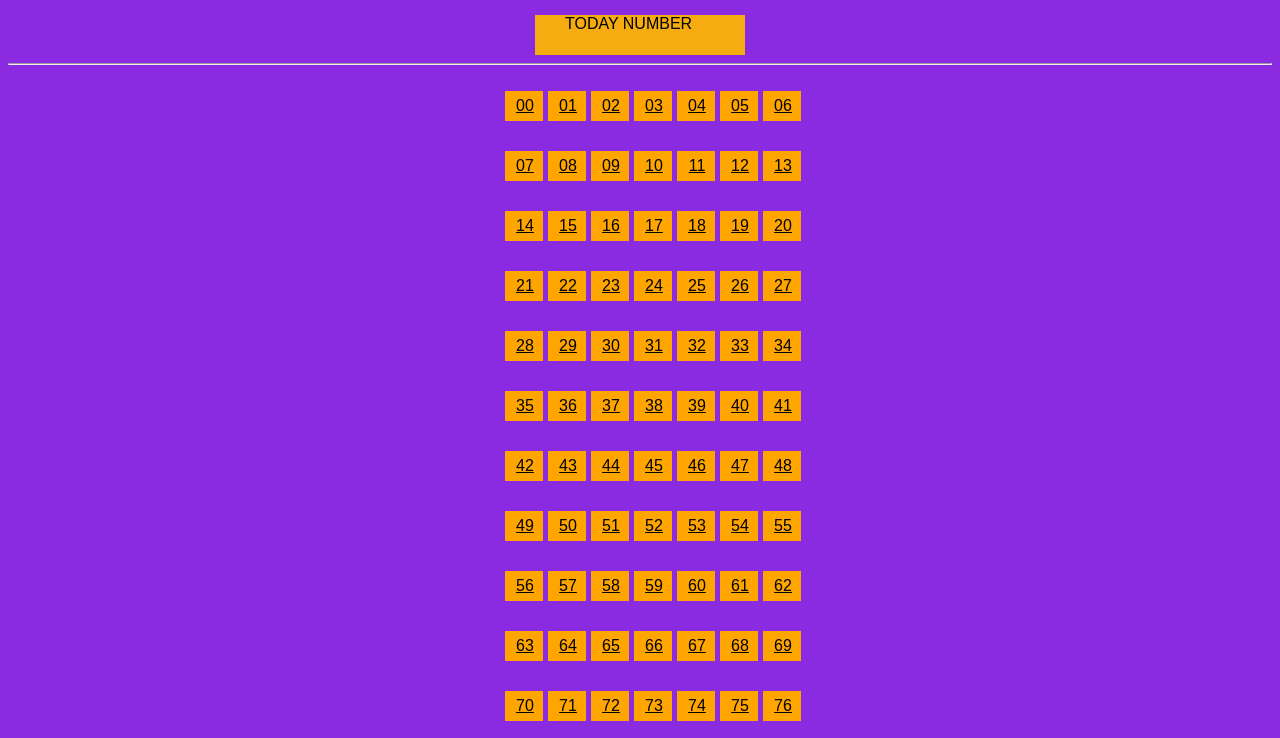
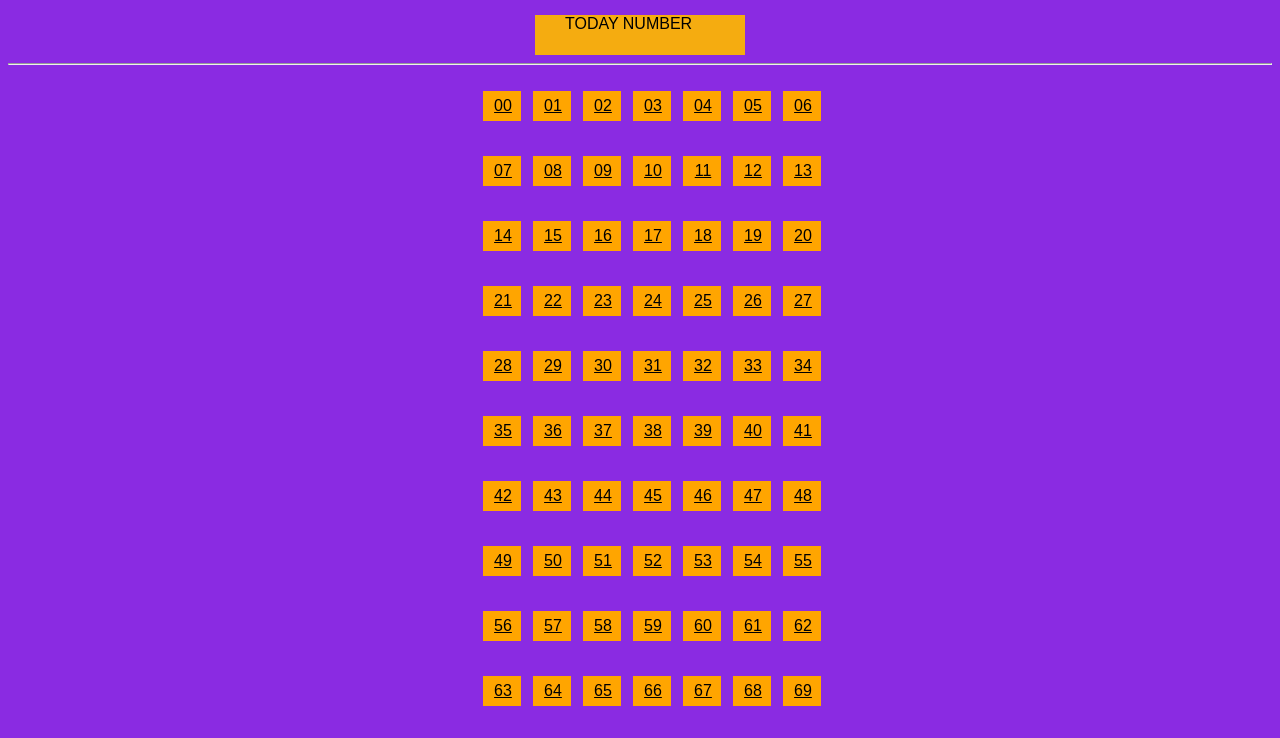
Before and after one commit to eiithu142/2d-boss, a plain HTML site: page index.html in a window 1280 px wide. Shown: the part 48-786 px from the top of the page. Drawn offline with nearby package versions, Linux system fonts and the light colour scheme.

Commit message:
Update index.html

```diff
--- a/index.html
+++ b/index.html
@@ -169,8 +169,8 @@
    }
    .container{
     display: grid;
-    grid-template-columns: repeat(7,13px);
-    gap:30px ;
+    grid-template-columns: repeat(7,15px);
+    gap:35px ;
     justify-content: center;
    }
    .number1{
```
